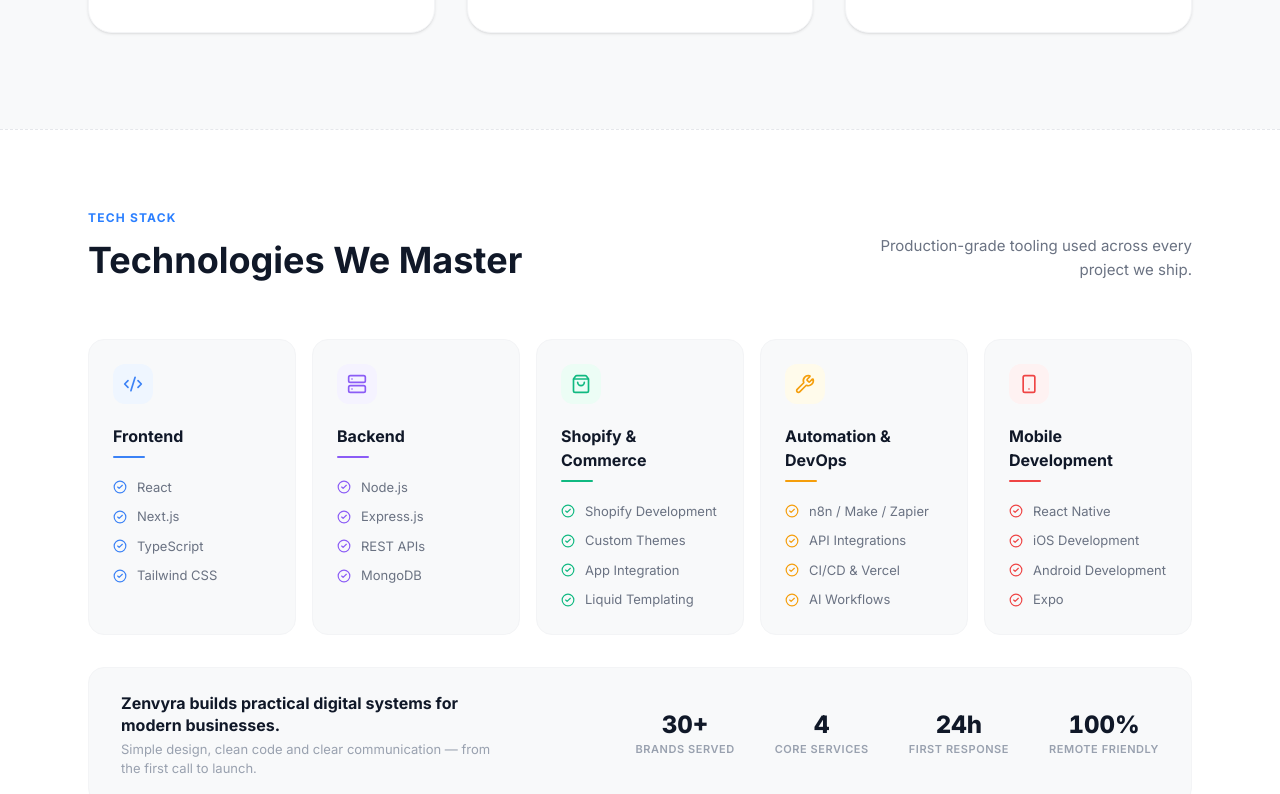
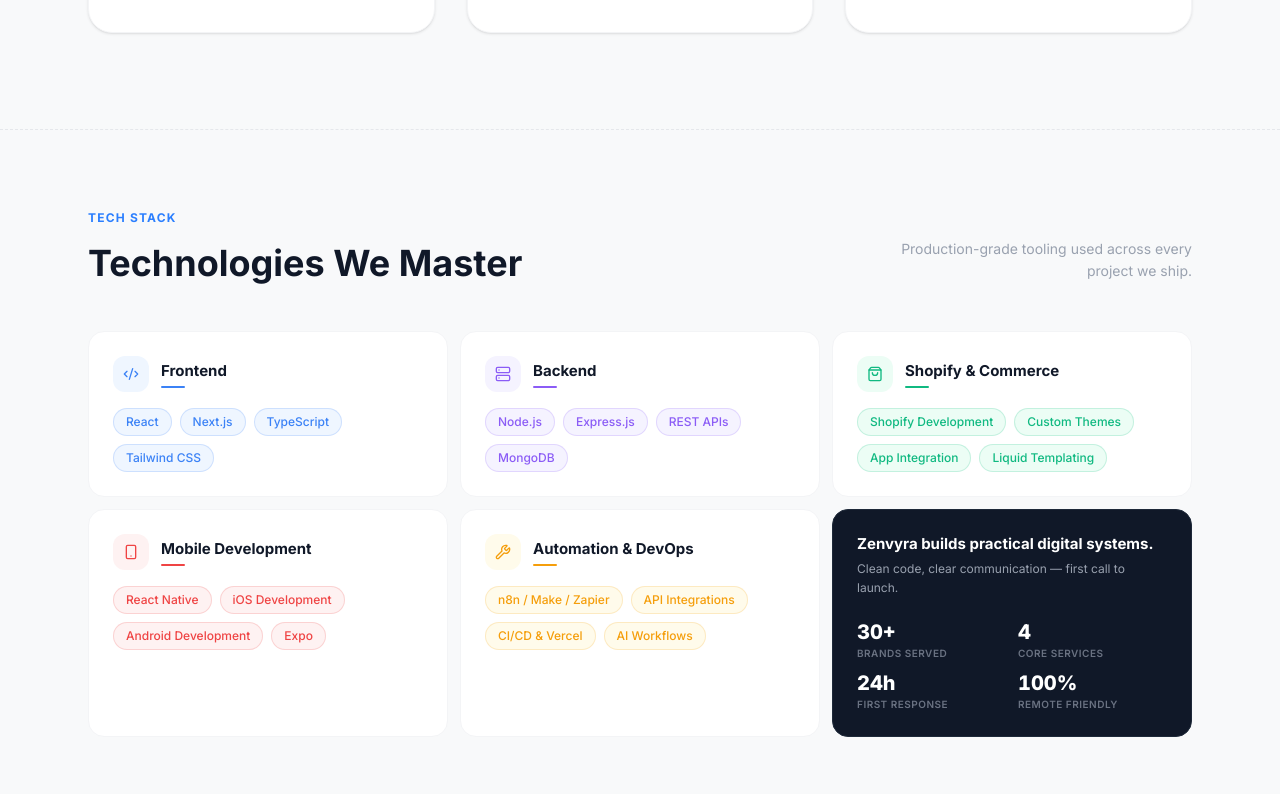
Before and after one commit to bhanudova02/demo-landing, a React (Vite) app: page / in a window 1280 px wide. Shown: the part 5066-5860 px from the top of the page. Built offline with nearby package versions, Linux system fonts and the light colour scheme.

Commit message:
feat: add HowItWorks and TechStack landing page components

```diff
--- a/src/components/TechStack.jsx
+++ b/src/components/TechStack.jsx
@@ -1,6 +1,6 @@
 import React, { useEffect, useRef, useState } from 'react';
 import { Code2, Server, ShoppingBag, Wrench, CheckCircle2, Smartphone } from 'lucide-react';
-import { motion, useInView, useMotionValue, useSpring, animate } from 'framer-motion';
+import { motion, useInView, animate } from 'framer-motion';
 
 const categories = [
   {
@@ -25,18 +25,18 @@
     techs: ['Shopify Development', 'Custom Themes', 'App Integration', 'Liquid Templating'],
   },
   {
+    icon: Smartphone,
+    title: 'Mobile Development',
+    accent: '#ef4444',
+    accentBg: '#fef2f2',
+    techs: ['React Native', 'iOS Development', 'Android Development', 'Expo'],
+  },
+  {
     icon: Wrench,
     title: 'Automation & DevOps',
     accent: '#f59e0b',
     accentBg: '#fffbeb',
     techs: ['n8n / Make / Zapier', 'API Integrations', 'CI/CD & Vercel', 'AI Workflows'],
-  },
-  {
-    icon: Smartphone,
-    title: 'Mobile Development',
-    accent: '#ef4444',
-    accentBg: '#fef2f2',
-    techs: ['React Native', 'iOS Development', 'Android Development', 'Expo'],
   },
 ];
 
@@ -47,7 +47,7 @@
   { value: 100,suffix: '%', label: 'Remote Friendly' },
 ];
 
-// Animated count-up number
+// Count-up component
 const CountUp = ({ target, suffix }) => {
   const ref = useRef(null);
   const inView = useInView(ref, { once: true, margin: '-50px' });
@@ -63,21 +63,7 @@
     return () => controls.stop();
   }, [inView, target]);
 
-  return (
-    <span ref={ref}>
-      {display}{suffix}
-    </span>
-  );
-};
-
-// Card animation variants
-const cardVariants = {
-  hidden: { opacity: 0, y: 32 },
-  visible: (i) => ({
-    opacity: 1,
-    y: 0,
-    transition: { delay: i * 0.1, duration: 0.55, ease: [0.16, 1, 0.3, 1] },
-  }),
+  return <span ref={ref}>{display}{suffix}</span>;
 };
 
 const TechStack = () => {
@@ -85,114 +71,166 @@
   const inView = useInView(sectionRef, { once: true, margin: '-80px' });
 
   return (
-    <section ref={sectionRef} className="py-20 bg-white relative border-t border-dashed border-gray-200">
+    <section ref={sectionRef} className="py-20 bg-[#f8f9fa] relative border-t border-dashed border-gray-200">
       <div className="max-w-6xl mx-auto px-6">
 
-        {/* Header Row */}
+        {/* ── Header ── */}
         <motion.div
-          initial={{ opacity: 0, y: 24 }}
+          initial={{ opacity: 0, y: 20 }}
           animate={inView ? { opacity: 1, y: 0 } : {}}
           transition={{ duration: 0.6, ease: [0.16, 1, 0.3, 1] }}
-          className="flex flex-col md:flex-row md:items-end justify-between gap-6 mb-14"
+          className="mb-12"
         >
-          <div>
           <span className="text-blue-500 text-xs font-bold uppercase tracking-widest mb-3 block">Tech Stack</span>
-            <h2 className="text-3xl md:text-4xl font-bold text-gray-900 leading-tight">
-              Technologies We Master
-            </h2>
-          </div>
-          <p className="text-gray-500 text-[15px] max-w-xs leading-relaxed md:text-right">
+          <div className="flex flex-col md:flex-row md:items-end justify-between gap-4">
+            <h2 className="text-3xl md:text-4xl font-bold text-gray-900">Technologies We Master</h2>
+            <p className="text-gray-400 text-[14px] max-w-xs leading-relaxed md:text-right">
               Production-grade tooling used across every project we ship.
             </p>
+          </div>
         </motion.div>
 
-        {/* Category Cards */}
-        <div className="grid grid-cols-1 sm:grid-cols-2 lg:grid-cols-5 gap-4 mb-8">
-          {categories.map((cat, i) => {
+        {/* ── Bento Grid ── */}
+        <div className="grid grid-cols-1 md:grid-cols-2 lg:grid-cols-3 gap-3 mb-3">
+
+          {/* First 3 cards — top row */}
+          {categories.slice(0, 3).map((cat, i) => {
             const Icon = cat.icon;
             return (
               <motion.div
                 key={i}
-                custom={i}
-                variants={cardVariants}
-                initial="hidden"
-                animate={inView ? 'visible' : 'hidden'}
-                whileHover={{ y: -4, scale: 1.02, transition: { duration: 0.2 } }}
-                className="bg-[#f8f9fa] border border-gray-100 hover:border-gray-200 hover:shadow-md rounded-2xl p-6 flex flex-col gap-5 cursor-default"
+                initial={{ opacity: 0, y: 28 }}
+                animate={inView ? { opacity: 1, y: 0 } : {}}
+                transition={{ delay: i * 0.1, duration: 0.55, ease: [0.16, 1, 0.3, 1] }}
+                whileHover={{ y: -3, transition: { duration: 0.2 } }}
+                className="bg-white border border-gray-100 hover:border-gray-200 hover:shadow-lg rounded-2xl p-6 flex flex-col gap-4 cursor-default transition-shadow duration-300"
               >
-                {/* Icon */}
-                <div
-                  className="w-10 h-10 rounded-xl flex items-center justify-center"
-                  style={{ backgroundColor: cat.accentBg }}
-                >
-                  <Icon className="w-5 h-5" style={{ color: cat.accent }} />
+                {/* Icon + Title row */}
+                <div className="flex items-center gap-3">
+                  <div className="w-9 h-9 rounded-xl flex items-center justify-center shrink-0" style={{ backgroundColor: cat.accentBg }}>
+                    <Icon className="w-4 h-4" style={{ color: cat.accent }} />
+                  </div>
+                  <div>
+                    <h3 className="text-gray-900 font-bold text-[15px]">{cat.title}</h3>
+                    <motion.div
+                      className="h-[2px] rounded-full mt-1"
+                      style={{ backgroundColor: cat.accent }}
+                      initial={{ width: 0 }}
+                      animate={inView ? { width: 24 } : { width: 0 }}
+                      transition={{ delay: i * 0.1 + 0.4, duration: 0.4 }}
+                    />
+                  </div>
                 </div>
 
-                {/* Title + accent line */}
-                <div>
-                  <h3 className="text-gray-900 font-bold text-[16px] mb-2">{cat.title}</h3>
-                  <motion.div
-                    className="h-[2px] rounded-full"
-                    style={{ backgroundColor: cat.accent }}
-                    initial={{ width: 0 }}
-                    animate={inView ? { width: 32 } : { width: 0 }}
-                    transition={{ delay: i * 0.1 + 0.4, duration: 0.5, ease: 'easeOut' }}
-                  />
+                {/* Tech pills */}
+                <div className="flex flex-wrap gap-2">
+                  {cat.techs.map((t, j) => (
+                    <motion.span
+                      key={j}
+                      initial={{ opacity: 0, scale: 0.85 }}
+                      animate={inView ? { opacity: 1, scale: 1 } : {}}
+                      transition={{ delay: i * 0.1 + j * 0.06 + 0.3, duration: 0.35 }}
+                      className="text-[12px] font-medium px-3 py-1 rounded-full border"
+                      style={{
+                        color: cat.accent,
+                        backgroundColor: cat.accentBg,
+                        borderColor: `${cat.accent}30`,
+                      }}
+                    >
+                      {t}
+                    </motion.span>
+                  ))}
                 </div>
-
-                {/* Tech list */}
-                <ul className="flex flex-col gap-2.5">
-                  {cat.techs.map((t, j) => (
-                    <motion.li
-                      key={j}
-                      initial={{ opacity: 0, x: -8 }}
-                      animate={inView ? { opacity: 1, x: 0 } : {}}
-                      transition={{ delay: i * 0.1 + j * 0.07 + 0.35, duration: 0.4 }}
-                      className="flex items-center gap-2.5 text-[13px] text-gray-500"
-                    >
-                      <CheckCircle2 className="w-3.5 h-3.5 shrink-0" style={{ color: cat.accent }} />
-                      {t}
-                    </motion.li>
-                  ))}
-                </ul>
               </motion.div>
             );
           })}
         </div>
 
-        {/* Bottom Stats Bar */}
+        {/* ── Bottom Row — last 2 cards + stats ── */}
+        <div className="grid grid-cols-1 md:grid-cols-2 lg:grid-cols-3 gap-3 mb-8">
+
+          {/* Last 2 cards */}
+          {categories.slice(3).map((cat, i) => {
+            const Icon = cat.icon;
+            const globalIndex = i + 3;
+            return (
               <motion.div
-          initial={{ opacity: 0, y: 24 }}
+                key={i}
+                initial={{ opacity: 0, y: 28 }}
                 animate={inView ? { opacity: 1, y: 0 } : {}}
-          transition={{ delay: 0.5, duration: 0.6, ease: [0.16, 1, 0.3, 1] }}
-          className="bg-[#f8f9fa] border border-gray-100 rounded-2xl px-8 py-6 flex flex-col md:flex-row items-start md:items-center justify-between gap-8"
+                transition={{ delay: globalIndex * 0.1, duration: 0.55, ease: [0.16, 1, 0.3, 1] }}
+                whileHover={{ y: -3, transition: { duration: 0.2 } }}
+                className="bg-white border border-gray-100 hover:border-gray-200 hover:shadow-lg rounded-2xl p-6 flex flex-col gap-4 cursor-default transition-shadow duration-300"
               >
-          <div className="max-w-sm">
-            <p className="text-gray-900 font-bold text-[16px] leading-snug mb-1">
-              Zenvyra builds practical digital systems for modern businesses.
+                <div className="flex items-center gap-3">
+                  <div className="w-9 h-9 rounded-xl flex items-center justify-center shrink-0" style={{ backgroundColor: cat.accentBg }}>
+                    <Icon className="w-4 h-4" style={{ color: cat.accent }} />
+                  </div>
+                  <div>
+                    <h3 className="text-gray-900 font-bold text-[15px]">{cat.title}</h3>
+                    <motion.div
+                      className="h-[2px] rounded-full mt-1"
+                      style={{ backgroundColor: cat.accent }}
+                      initial={{ width: 0 }}
+                      animate={inView ? { width: 24 } : { width: 0 }}
+                      transition={{ delay: globalIndex * 0.1 + 0.4, duration: 0.4 }}
+                    />
+                  </div>
+                </div>
+                <div className="flex flex-wrap gap-2">
+                  {cat.techs.map((t, j) => (
+                    <motion.span
+                      key={j}
+                      initial={{ opacity: 0, scale: 0.85 }}
+                      animate={inView ? { opacity: 1, scale: 1 } : {}}
+                      transition={{ delay: globalIndex * 0.1 + j * 0.06 + 0.3, duration: 0.35 }}
+                      className="text-[12px] font-medium px-3 py-1 rounded-full border"
+                      style={{
+                        color: cat.accent,
+                        backgroundColor: cat.accentBg,
+                        borderColor: `${cat.accent}30`,
+                      }}
+                    >
+                      {t}
+                    </motion.span>
+                  ))}
+                </div>
+              </motion.div>
+            );
+          })}
+
+          {/* Stats card — fills the 3rd slot in bottom row */}
+          <motion.div
+            initial={{ opacity: 0, y: 28 }}
+            animate={inView ? { opacity: 1, y: 0 } : {}}
+            transition={{ delay: 0.55, duration: 0.55, ease: [0.16, 1, 0.3, 1] }}
+            className="col-span-2 lg:col-span-1 bg-gray-900 border border-gray-800 rounded-2xl p-4 md:p-6 flex flex-col justify-between"
+          >
+            <div>
+              <p className="text-white font-bold text-[13px] md:text-[15px] leading-snug mb-1">
+                Zenvyra builds practical digital systems.
               </p>
-            <p className="text-gray-400 text-[13px]">
-              Simple design, clean code and clear communication — from the first call to launch.
+              <p className="text-gray-400 text-[11px] md:text-[12px] leading-relaxed">
+                Clean code, clear communication — first call to launch.
               </p>
             </div>
-
-          <div className="flex flex-wrap gap-x-10 gap-y-4">
+            <div className="grid grid-cols-4 lg:grid-cols-2 gap-3 mt-4 md:mt-6">
               {stats.map((s, i) => (
                 <motion.div
                   key={i}
                   initial={{ opacity: 0, scale: 0.8 }}
                   animate={inView ? { opacity: 1, scale: 1 } : {}}
-                transition={{ delay: 0.6 + i * 0.1, duration: 0.5, ease: [0.16, 1, 0.3, 1] }}
-                className="text-center min-w-[56px]"
+                  transition={{ delay: 0.7 + i * 0.08, duration: 0.4, ease: [0.16, 1, 0.3, 1] }}
                 >
-                <p className="text-gray-900 font-black text-2xl leading-none tabular-nums">
+                  <p className="text-white font-black text-xl leading-none tabular-nums">
                     <CountUp target={s.value} suffix={s.suffix} />
                   </p>
-                <p className="text-gray-400 text-[11px] font-semibold uppercase tracking-wider mt-1">{s.label}</p>
+                  <p className="text-gray-500 text-[10px] font-semibold uppercase tracking-wider mt-1">{s.label}</p>
                 </motion.div>
               ))}
             </div>
           </motion.div>
+        </div>
 
       </div>
     </section>
```
Also changed, not shown: src/components/HowItWorks.jsx (+11 -6 lines). Lines whose indentation alone changed are shown as unchanged.
